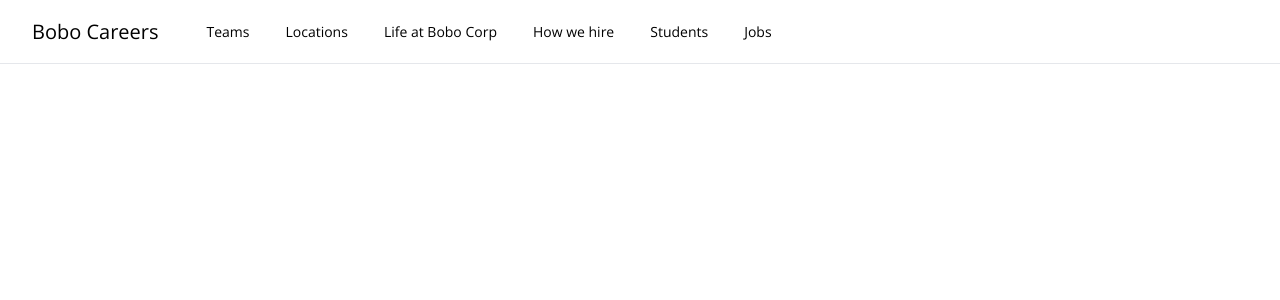
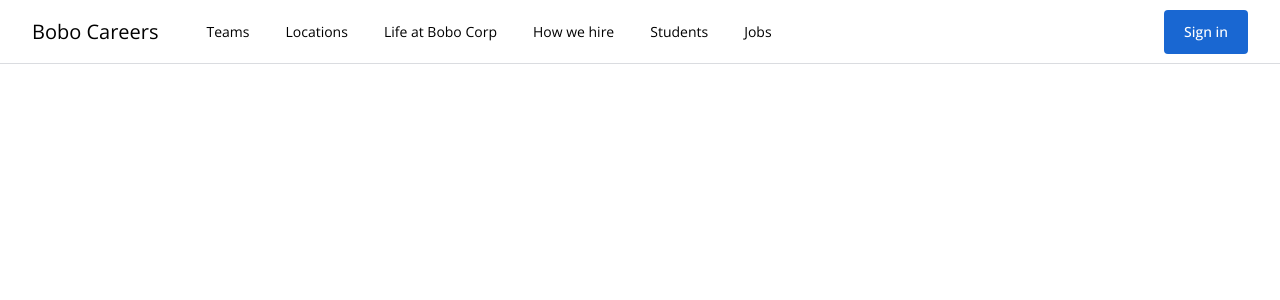
Before and after one commit to MaxChou1205/vue3-job-search, a Vue app: page / in a window 1280 px wide. Shown: the top 300 px of the page. Built offline with nearby package versions, Linux system fonts and the light colour scheme.

Commit message:
add action in header

```diff
--- /dev/null
+++ b/src/components/ActionButton.vue
@@ -0,0 +1,13 @@
+<template>
+  <button
+    class="bg-brand-blue-1 hover:shadow-blue rounded border-0 px-5 py-3 font-medium text-white"
+  >
+    Sign in
+  </button>
+</template>
+
+<script>
+export default {
+  name: "ActionButton",
+};
+</script>
--- a/src/components/MainNav.vue
+++ b/src/components/MainNav.vue
@@ -21,14 +21,26 @@
             </li>
           </ul>
         </nav>
+
+        <div class="ml-auto flex h-full items-center">
+          <ProfileImage v-if="isLoggedIn" />
+          <ActionButton v-else @click="loginUser" />
+        </div>
       </div>
     </div>
   </header>
 </template>
 
 <script>
+import ActionButton from "@/components/ActionButton.vue";
+import ProfileImage from "@/components/ProfileImage.vue";
+
 export default {
   name: "MainNav",
+  components: {
+    ActionButton,
+    ProfileImage,
+  },
   data() {
     return {
       company: "Bobo Careers",
@@ -41,7 +53,13 @@ export default {
         "Students",
         "Jobs",
       ],
+      isLoggedIn: false,
     };
+  },
+  methods: {
+    loginUser() {
+      this.isLoggedIn = true;
+    },
   },
 };
 </script>
--- /dev/null
+++ b/src/components/ProfileImage.vue
@@ -0,0 +1,19 @@
+<template>
+  <img
+    :src="imageLink"
+    class="h-8 w-8 rounded-3xl object-contain"
+    alt="User profile image"
+  />
+</template>
+
+<script>
+export default {
+  name: "ProfileImage",
+  data() {
+    return {
+      imageLink:
+        "https://www.pngitem.com/pimgs/m/487-4876417_link-head-png-toon-link-face-png-transparent.png",
+    };
+  },
+};
+</script>
--- a/tailwind.config.js
+++ b/tailwind.config.js
@@ -8,6 +8,14 @@ module.exports = {
       fontFamily: {
         sans: ["Open Sans", ...defaultTheme.fontFamily.sans],
       },
+      colors: {
+        "brand-gray-1": "#dadce0",
+        "brand-blue-1": "#1967d2",
+        "brand-green-1": "#137333",
+      },
+      boxShadow: {
+        blue: "0 0 3px 3px #4285f4",
+      },
     },
   },
   plugins: [],
```
Also changed, not shown: 1 other file (tests, documents, lock files or other folders).
